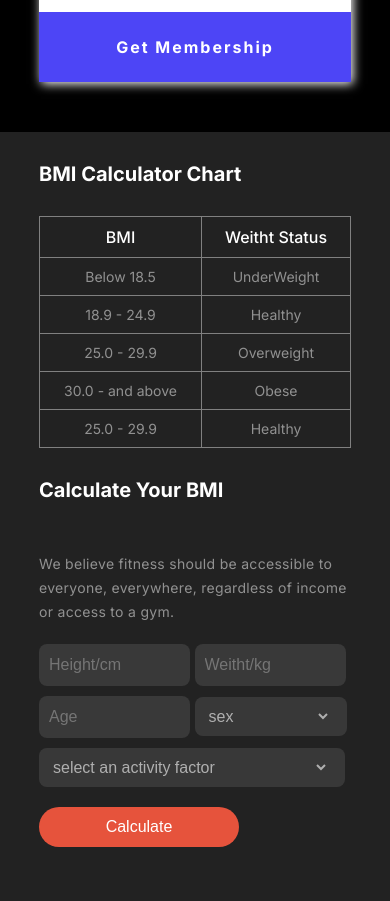
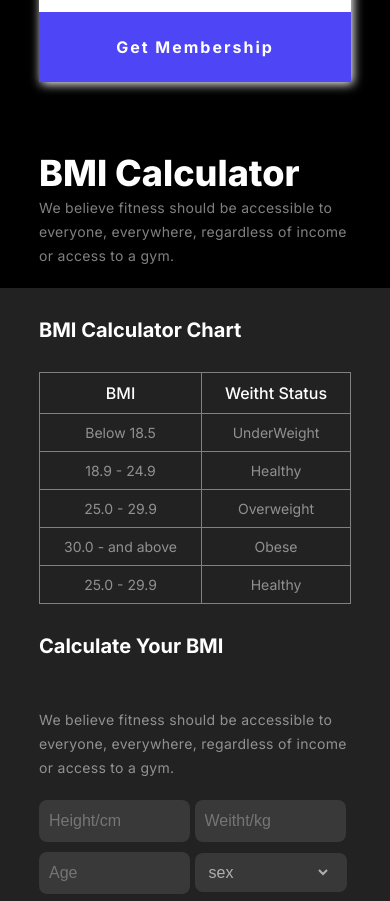
Before and after one commit to abdullahalmamun111/body-building-website, a plain HTML site: page index.html in a window 390 px wide. Shown: the part 6484-7385 px from the top of the page. Drawn offline with Linux system fonts and the light colour scheme; a web font is replaced by a local one.

Commit message:
A simple mistake solve

```diff
--- a/index.html
+++ b/index.html
@@ -213,6 +213,12 @@
     <!-- membership section start from here -->
 
     <!-- calculator section start from here -->
+     <section class="calculator-title">
+        <div class="container content">
+            <h1>BMI Calculator</h1>
+            <p>We believe fitness should be accessible to everyone, everywhere, regardless of income or access to a gym.</p>
+        </div>
+     </section>
      <section class="calculator ">
         <div id="calculator" class="container flex">
             <div class="chart-1">
--- a/styles/mobile.css
+++ b/styles/mobile.css
@@ -272,6 +272,21 @@
     /* membership section style */
 
     /* calculator section start */
+    .calculator-title{
+        padding: 20px 0px;
+    }
+    .calculator-title .content{
+        width: 80%;
+        text-align: left;
+    }
+    .calculator-title h1{
+        color: rgb(255, 255, 255);
+        font-size: 36px;
+        font-weight: 800;
+        line-height: 120%;
+        letter-spacing: 0%;
+        text-align: left;
+    }
     #calculator{
         display: flex;
         flex-direction: column;
--- a/styles/style.css
+++ b/styles/style.css
@@ -415,6 +415,30 @@ body{
 /* membership section end from here */
 
 /* calculator section start from here */
+.calculator-title{
+    background-color: black;
+    padding: 50px 0px;
+}
+.calculator-title .content{
+    width: 50%;
+    margin: 0 auto;
+}
+.calculator-title h1{
+    color: rgb(255, 255, 255);
+    font-size: 42px;
+    font-weight: 900;
+    line-height: 120%;
+    letter-spacing: 0%;
+    text-align: left;
+}
+.calculator-title p{
+    color: rgba(255, 255, 255, 0.5);
+    font-size: 14px;
+    font-weight: 400;
+    line-height: 24px;
+    letter-spacing: 0.3px;
+    text-align: left;
+}
 .calculator {
     background: rgb(34, 34, 34);
     padding-bottom: 50px;
```
